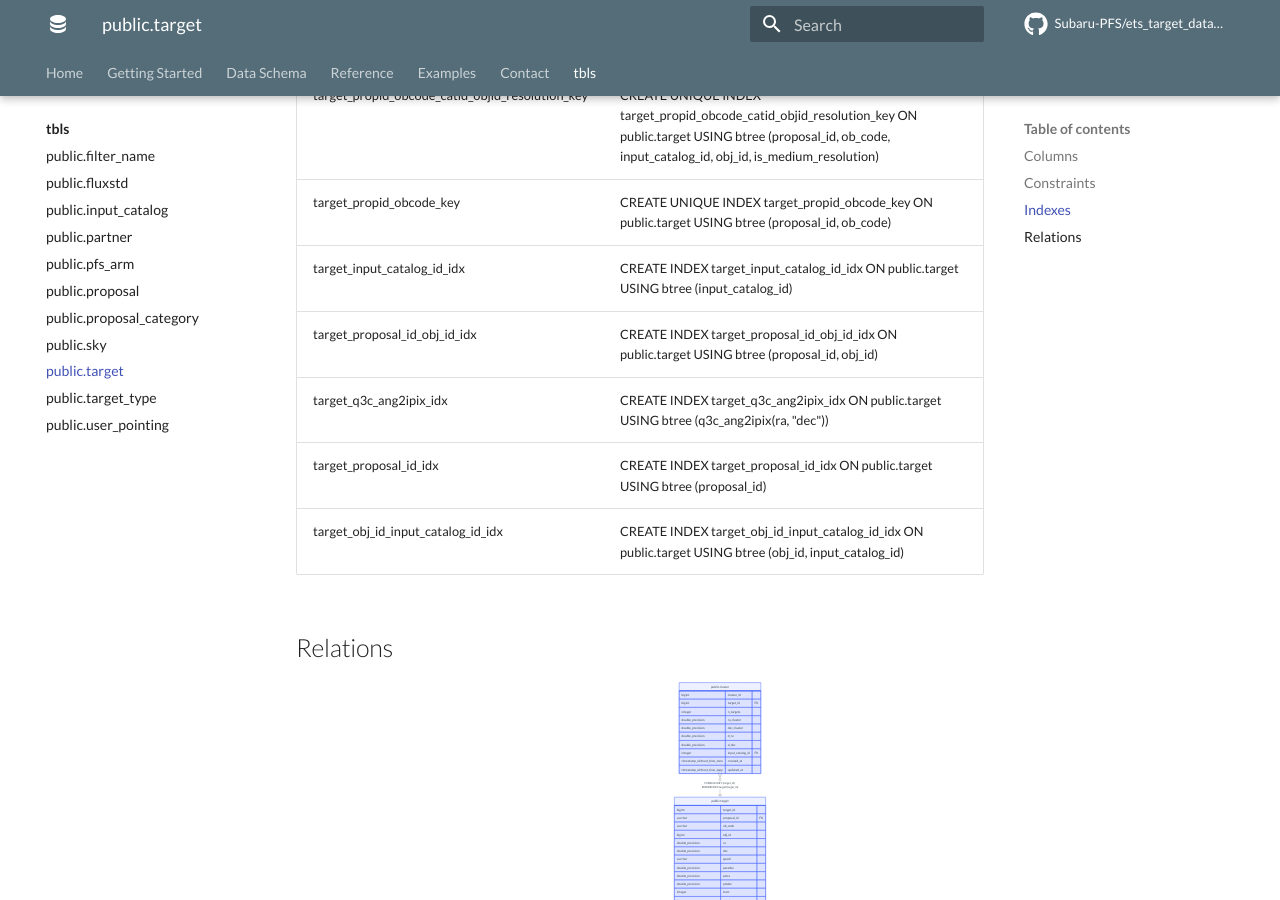
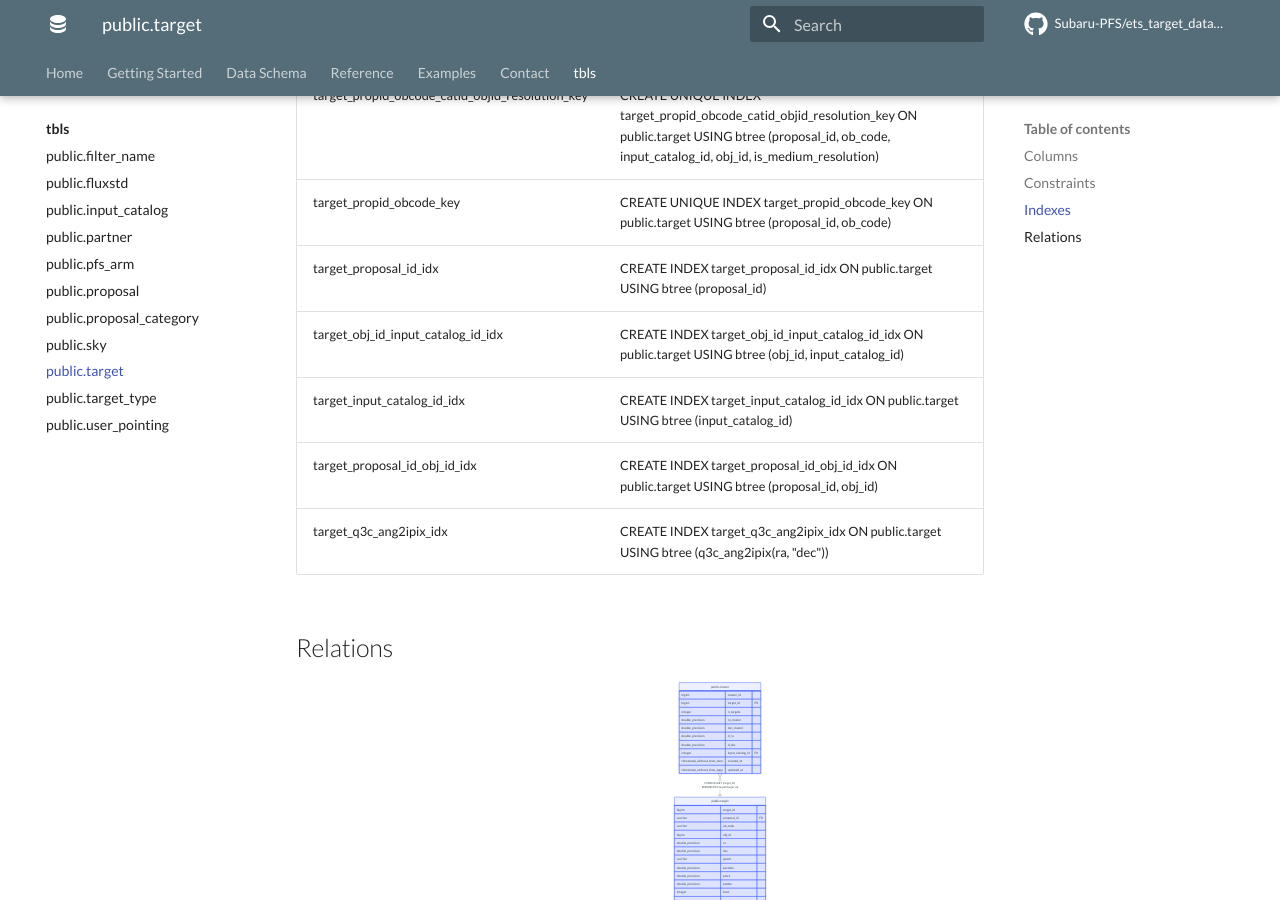
Before and after one commit to Subaru-PFS/ets_target_database, an MkDocs documentation site: the page built from docs/tbls/public.target.md, in a window 1280 px wide and 900 px high, scrolled down 8012 px. Built offline with MkDocs 1.6.1 and Material for MkDocs 9.7.7, drawn with Linux system fonts in a browser that asks for light colours; plug-ins that fetch from the network failed and are left out; comment, search, counter and statistics services are not loaded.

```diff
--- a/docs/tbls/public.target.md
+++ b/docs/tbls/public.target.md
@@ -121,11 +121,11 @@
 | target_pkey | CREATE UNIQUE INDEX target_pkey ON public.target USING btree (target_id) |
 | target_propid_obcode_catid_objid_resolution_key | CREATE UNIQUE INDEX target_propid_obcode_catid_objid_resolution_key ON public.target USING btree (proposal_id, ob_code, input_catalog_id, obj_id, is_medium_resolution) |
 | target_propid_obcode_key | CREATE UNIQUE INDEX target_propid_obcode_key ON public.target USING btree (proposal_id, ob_code) |
+| target_proposal_id_idx | CREATE INDEX target_proposal_id_idx ON public.target USING btree (proposal_id) |
+| target_obj_id_input_catalog_id_idx | CREATE INDEX target_obj_id_input_catalog_id_idx ON public.target USING btree (obj_id, input_catalog_id) |
 | target_input_catalog_id_idx | CREATE INDEX target_input_catalog_id_idx ON public.target USING btree (input_catalog_id) |
 | target_proposal_id_obj_id_idx | CREATE INDEX target_proposal_id_obj_id_idx ON public.target USING btree (proposal_id, obj_id) |
 | target_q3c_ang2ipix_idx | CREATE INDEX target_q3c_ang2ipix_idx ON public.target USING btree (q3c_ang2ipix(ra, "dec")) |
-| target_proposal_id_idx | CREATE INDEX target_proposal_id_idx ON public.target USING btree (proposal_id) |
-| target_obj_id_input_catalog_id_idx | CREATE INDEX target_obj_id_input_catalog_id_idx ON public.target USING btree (obj_id, input_catalog_id) |
 
 ## Relations
 
```
Also changed, not shown: docs/tbls/public.fluxstd.md (+1 -1 lines), docs/tbls/public.sky.md (+1 -1 lines), 1 other file.
